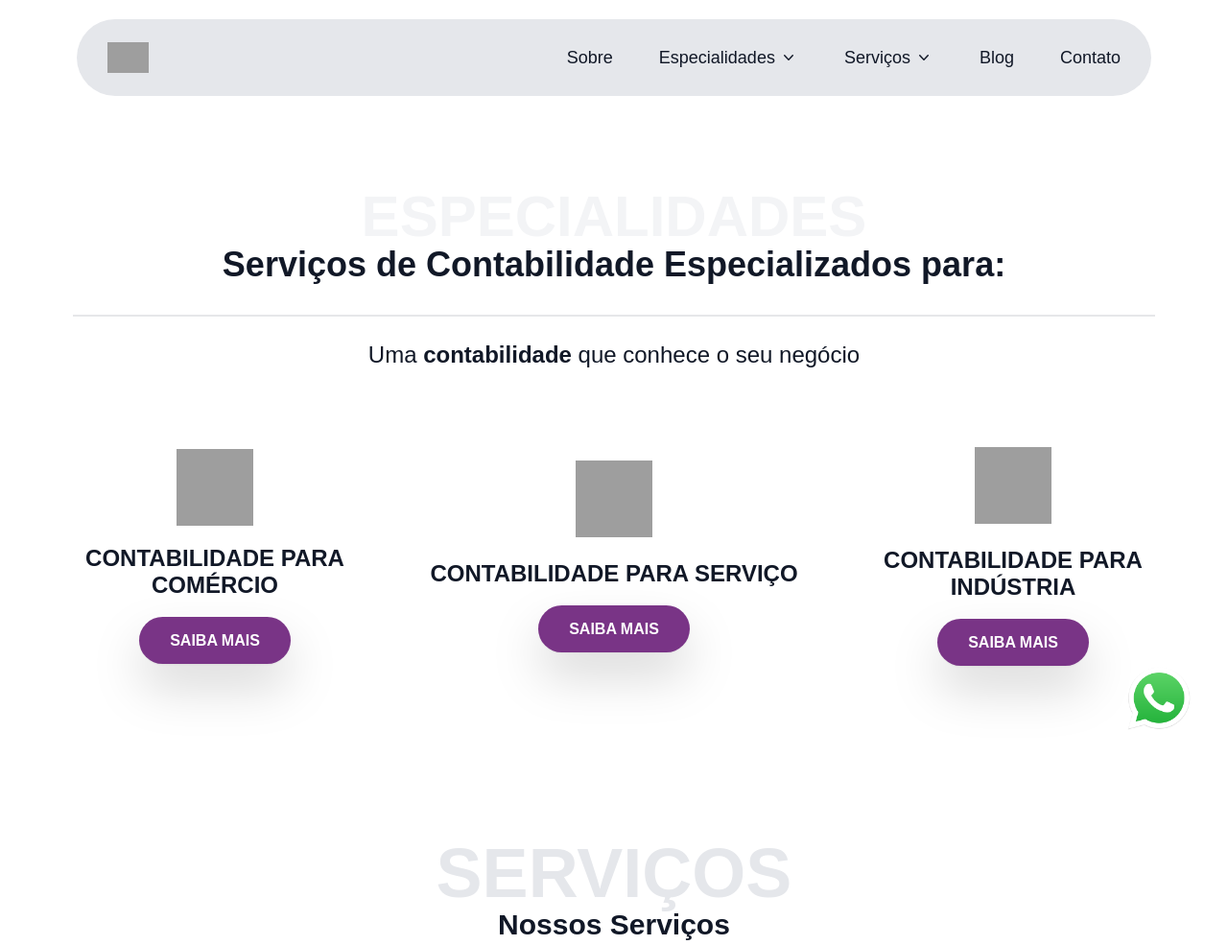
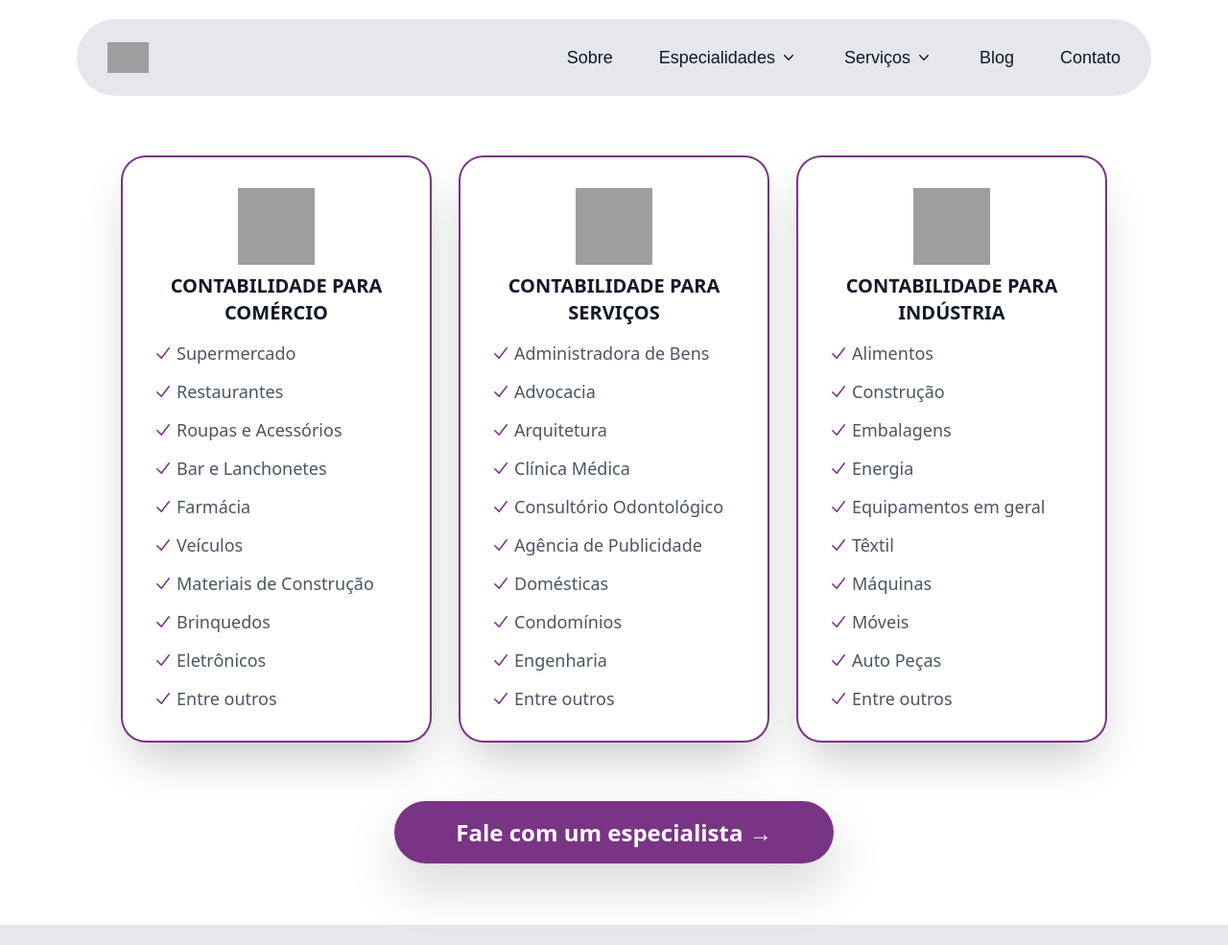
Before and after one commit to AAndreazza/site-escoben-contabilidade, a Gatsby site: page / in a window 1280 px wide. Shown: the top 985 px of the page at 96% size. Built offline with nearby package versions, Linux system fonts and the light colour scheme; Gatsby itself is replaced by a stand-in of ours; grey boxes are pictures that could not be loaded.

Commit message:
pagina especialidades em andamento

```diff
--- /dev/null
+++ b/src/components/Especialidades/PaginaEspecialidades.js
@@ -0,0 +1,250 @@
+import React from "react";
+import { Link } from 'gatsby'
+import Header from '../Header.js'
+import Footer from "../Footer";
+
+const PaginaEspecialidades = () => {
+    return (
+        <div>
+            <Header></Header>
+
+            {/* LOGO + TEXTO */}
+
+            {/* SERVICOS + TOPICOS */}
+            <div class="mx-auto mt-16 max-w-5xl sm:mt-30">
+                <div class="mx-auto isolate mt-10 grid max-w-80 grid-cols-1 gap-8 md:max-w-2xl md:grid-cols-2 lg:max-w-4xl xl:max-w-none xl:grid-cols-3">
+
+                    <div class="rounded-3xl p-8 ring-2 ring-[#793486] shadow-2xl">
+                        <div class="flex flex-col items-center justify-center">
+                            <img class="h-20 w-20 mb-2" src="https://img.icons8.com/ios-glyphs/90/refund-2.png" alt="refund-2" />
+                            <h2 class="text-xl font-semibold text-center leading-7 text-gray-900">
+                                CONTABILIDADE PARA COMÉRCIO
+                            </h2>
+                        </div>
+                        <ul role="list" class="mt-4 space-y-4 text-lg leading-6 text-gray-600">
+                            <li class="flex gap-x-1">
+                                <svg class="h-6 w-5 flex-none text-[#793486]" viewBox="0 0 20 20" fill="currentColor" aria-hidden="true">
+                                    <path fill-rule="evenodd" d="M16.704 4.153a.75.75 0 01.143 1.052l-8 10.5a.75.75 0 01-1.127.075l-4.5-4.5a.75.75 0 011.06-1.06l3.894 3.893 7.48-9.817a.75.75 0 011.05-.143z" clip-rule="evenodd" />
+                                </svg>
+                                Supermercado
+                            </li>
+                            <li class="flex gap-x-1">
+                                <svg class="h-6 w-5 flex-none text-[#793486]" viewBox="0 0 20 20" fill="currentColor" aria-hidden="true">
+                                    <path fill-rule="evenodd" d="M16.704 4.153a.75.75 0 01.143 1.052l-8 10.5a.75.75 0 01-1.127.075l-4.5-4.5a.75.75 0 011.06-1.06l3.894 3.893 7.48-9.817a.75.75 0 011.05-.143z" clip-rule="evenodd" />
+                                </svg>
+                                Restaurantes
+                            </li>
+                            <li class="flex gap-x-1">
+                                <svg class="h-6 w-5 flex-none text-[#793486]" viewBox="0 0 20 20" fill="currentColor" aria-hidden="true">
+                                    <path fill-rule="evenodd" d="M16.704 4.153a.75.75 0 01.143 1.052l-8 10.5a.75.75 0 01-1.127.075l-4.5-4.5a.75.75 0 011.06-1.06l3.894 3.893 7.48-9.817a.75.75 0 011.05-.143z" clip-rule="evenodd" />
+                                </svg>
+                                Roupas e Acessórios
+                            </li>
+                            <li class="flex gap-x-1">
+                                <svg class="h-6 w-5 flex-none text-[#793486]" viewBox="0 0 20 20" fill="currentColor" aria-hidden="true">
+                                    <path fill-rule="evenodd" d="M16.704 4.153a.75.75 0 01.143 1.052l-8 10.5a.75.75 0 01-1.127.075l-4.5-4.5a.75.75 0 011.06-1.06l3.894 3.893 7.48-9.817a.75.75 0 011.05-.143z" clip-rule="evenodd" />
+                                </svg>
+                                Bar e Lanchonetes
+                            </li>
+                            <li class="flex gap-x-1">
+                                <svg class="h-6 w-5 flex-none text-[#793486]" viewBox="0 0 20 20" fill="currentColor" aria-hidden="true">
+                                    <path fill-rule="evenodd" d="M16.704 4.153a.75.75 0 01.143 1.052l-8 10.5a.75.75 0 01-1.127.075l-4.5-4.5a.75.75 0 011.06-1.06l3.894 3.893 7.48-9.817a.75.75 0 011.05-.143z" clip-rule="evenodd" />
+                                </svg>
+                                Farmácia
+                            </li>
+                            <li class="flex gap-x-1">
+                                <svg class="h-6 w-5 flex-none text-[#793486]" viewBox="0 0 20 20" fill="currentColor" aria-hidden="true">
+                                    <path fill-rule="evenodd" d="M16.704 4.153a.75.75 0 01.143 1.052l-8 10.5a.75.75 0 01-1.127.075l-4.5-4.5a.75.75 0 011.06-1.06l3.894 3.893 7.48-9.817a.75.75 0 011.05-.143z" clip-rule="evenodd" />
+                                </svg>
+                                Veículos
+                            </li>
+                            <li class="flex gap-x-1">
+                                <svg class="h-6 w-5 flex-none text-[#793486]" viewBox="0 0 20 20" fill="currentColor" aria-hidden="true">
+                                    <path fill-rule="evenodd" d="M16.704 4.153a.75.75 0 01.143 1.052l-8 10.5a.75.75 0 01-1.127.075l-4.5-4.5a.75.75 0 011.06-1.06l3.894 3.893 7.48-9.817a.75.75 0 011.05-.143z" clip-rule="evenodd" />
+                                </svg>
+                                Materiais de Construção
+                            </li>
+                            <li class="flex gap-x-1">
+                                <svg class="h-6 w-5 flex-none text-[#793486]" viewBox="0 0 20 20" fill="currentColor" aria-hidden="true">
+                                    <path fill-rule="evenodd" d="M16.704 4.153a.75.75 0 01.143 1.052l-8 10.5a.75.75 0 01-1.127.075l-4.5-4.5a.75.75 0 011.06-1.06l3.894 3.893 7.48-9.817a.75.75 0 011.05-.143z" clip-rule="evenodd" />
+                                </svg>
+                                Brinquedos
+                            </li>
+                            <li class="flex gap-x-1">
+                                <svg class="h-6 w-5 flex-none text-[#793486]" viewBox="0 0 20 20" fill="currentColor" aria-hidden="true">
+                                    <path fill-rule="evenodd" d="M16.704 4.153a.75.75 0 01.143 1.052l-8 10.5a.75.75 0 01-1.127.075l-4.5-4.5a.75.75 0 011.06-1.06l3.894 3.893 7.48-9.817a.75.75 0 011.05-.143z" clip-rule="evenodd" />
+                                </svg>
+                                Eletrônicos
+                            </li>
+                            <li class="flex gap-x-1">
+                                <svg class="h-6 w-5 flex-none text-[#793486]" viewBox="0 0 20 20" fill="currentColor" aria-hidden="true">
+                                    <path fill-rule="evenodd" d="M16.704 4.153a.75.75 0 01.143 1.052l-8 10.5a.75.75 0 01-1.127.075l-4.5-4.5a.75.75 0 011.06-1.06l3.894 3.893 7.48-9.817a.75.75 0 011.05-.143z" clip-rule="evenodd" />
+                                </svg>
+                                Entre outros
+                            </li>
+                        </ul>
+                    </div>
+
+                    <div class="rounded-3xl p-8 ring-2 ring-[#793486] shadow-2xl">
+                        <div class="flex flex-col items-center justify-center">
+                            <img class="h-20 w-20 mb-2" src="https://img.icons8.com/ios/100/service--v1.png" alt="service--v1" />
+                            <h2 class="text-xl font-semibold text-center leading-7 text-gray-900">
+                                CONTABILIDADE PARA SERVIÇOS
+                            </h2>
+                        </div>
+                        <ul role="list" class="mt-4 space-y-4 text-lg leading-6 text-gray-600">
+                            <li class="flex gap-x-1">
+                                <svg class="h-6 w-5 flex-none text-[#793486]" viewBox="0 0 20 20" fill="currentColor" aria-hidden="true">
+                                    <path fill-rule="evenodd" d="M16.704 4.153a.75.75 0 01.143 1.052l-8 10.5a.75.75 0 01-1.127.075l-4.5-4.5a.75.75 0 011.06-1.06l3.894 3.893 7.48-9.817a.75.75 0 011.05-.143z" clip-rule="evenodd" />
+                                </svg>
+                                Administradora de Bens
+                            </li>
+                            <li class="flex gap-x-1">
+                                <svg class="h-6 w-5 flex-none text-[#793486]" viewBox="0 0 20 20" fill="currentColor" aria-hidden="true">
+                                    <path fill-rule="evenodd" d="M16.704 4.153a.75.75 0 01.143 1.052l-8 10.5a.75.75 0 01-1.127.075l-4.5-4.5a.75.75 0 011.06-1.06l3.894 3.893 7.48-9.817a.75.75 0 011.05-.143z" clip-rule="evenodd" />
+                                </svg>
+                                Advocacia
+                            </li>
+                            <li class="flex gap-x-1">
+                                <svg class="h-6 w-5 flex-none text-[#793486]" viewBox="0 0 20 20" fill="currentColor" aria-hidden="true">
+                                    <path fill-rule="evenodd" d="M16.704 4.153a.75.75 0 01.143 1.052l-8 10.5a.75.75 0 01-1.127.075l-4.5-4.5a.75.75 0 011.06-1.06l3.894 3.893 7.48-9.817a.75.75 0 011.05-.143z" clip-rule="evenodd" />
+                                </svg>
+                                Arquitetura
+                            </li>
+                            <li class="flex gap-x-1">
+                                <svg class="h-6 w-5 flex-none text-[#793486]" viewBox="0 0 20 20" fill="currentColor" aria-hidden="true">
+                                    <path fill-rule="evenodd" d="M16.704 4.153a.75.75 0 01.143 1.052l-8 10.5a.75.75 0 01-1.127.075l-4.5-4.5a.75.75 0 011.06-1.06l3.894 3.893 7.48-9.817a.75.75 0 011.05-.143z" clip-rule="evenodd" />
+                                </svg>
+                                Clínica Médica
+                            </li>
+                            <li class="flex gap-x-1">
+                                <svg class="h-6 w-5 flex-none text-[#793486]" viewBox="0 0 20 20" fill="currentColor" aria-hidden="true">
+                                    <path fill-rule="evenodd" d="M16.704 4.153a.75.75 0 01.143 1.052l-8 10.5a.75.75 0 01-1.127.075l-4.5-4.5a.75.75 0 011.06-1.06l3.894 3.893 7.48-9.817a.75.75 0 011.05-.143z" clip-rule="evenodd" />
+                                </svg>
+                                Consultório Odontológico
+                            </li>
+                            <li class="flex gap-x-1">
+                                <svg class="h-6 w-5 flex-none text-[#793486]" viewBox="0 0 20 20" fill="currentColor" aria-hidden="true">
+                                    <path fill-rule="evenodd" d="M16.704 4.153a.75.75 0 01.143 1.052l-8 10.5a.75.75 0 01-1.127.075l-4.5-4.5a.75.75 0 011.06-1.06l3.894 3.893 7.48-9.817a.75.75 0 011.05-.143z" clip-rule="evenodd" />
+                                </svg>
+                                Agência de Publicidade
+                            </li>
+                            <li class="flex gap-x-1">
+                                <svg class="h-6 w-5 flex-none text-[#793486]" viewBox="0 0 20 20" fill="currentColor" aria-hidden="true">
+                                    <path fill-rule="evenodd" d="M16.704 4.153a.75.75 0 01.143 1.052l-8 10.5a.75.75 0 01-1.127.075l-4.5-4.5a.75.75 0 011.06-1.06l3.894 3.893 7.48-9.817a.75.75 0 011.05-.143z" clip-rule="evenodd" />
+                                </svg>
+                                Domésticas
+                            </li>
+                            <li class="flex gap-x-1">
+                                <svg class="h-6 w-5 flex-none text-[#793486]" viewBox="0 0 20 20" fill="currentColor" aria-hidden="true">
+                                    <path fill-rule="evenodd" d="M16.704 4.153a.75.75 0 01.143 1.052l-8 10.5a.75.75 0 01-1.127.075l-4.5-4.5a.75.75 0 011.06-1.06l3.894 3.893 7.48-9.817a.75.75 0 011.05-.143z" clip-rule="evenodd" />
+                                </svg>
+                                Condomínios
+                            </li>
+                            <li class="flex gap-x-1">
+                                <svg class="h-6 w-5 flex-none text-[#793486]" viewBox="0 0 20 20" fill="currentColor" aria-hidden="true">
+                                    <path fill-rule="evenodd" d="M16.704 4.153a.75.75 0 01.143 1.052l-8 10.5a.75.75 0 01-1.127.075l-4.5-4.5a.75.75 0 011.06-1.06l3.894 3.893 7.48-9.817a.75.75 0 011.05-.143z" clip-rule="evenodd" />
+                                </svg>
+                                Engenharia
+                            </li>
+                            <li class="flex gap-x-1">
+                                <svg class="h-6 w-5 flex-none text-[#793486]" viewBox="0 0 20 20" fill="currentColor" aria-hidden="true">
+                                    <path fill-rule="evenodd" d="M16.704 4.153a.75.75 0 01.143 1.052l-8 10.5a.75.75 0 01-1.127.075l-4.5-4.5a.75.75 0 011.06-1.06l3.894 3.893 7.48-9.817a.75.75 0 011.05-.143z" clip-rule="evenodd" />
+                                </svg>
+                                Entre outros
+                            </li>
+                        </ul>
+                    </div>
+
+                    <div class="rounded-3xl p-8 ring-2 ring-[#793486] shadow-2xl">
+                        <div class="flex flex-col items-center justify-center">
+                            <img class="h-20 w-20 mb-2" src="https://img.icons8.com/ios/100/workers-male.png" alt="workers-male" />
+                            <h2 class="text-xl font-semibold text-center leading-7 text-gray-900">
+                                CONTABILIDADE PARA INDÚSTRIA
+                            </h2>
+                        </div>
+                        <ul role="list" class="mt-4 space-y-4 text-lg leading-6 text-gray-600">
+                            <li class="flex gap-x-1">
+                                <svg class="h-6 w-5 flex-none text-[#793486]" viewBox="0 0 20 20" fill="currentColor" aria-hidden="true">
+                                    <path fill-rule="evenodd" d="M16.704 4.153a.75.75 0 01.143 1.052l-8 10.5a.75.75 0 01-1.127.075l-4.5-4.5a.75.75 0 011.06-1.06l3.894 3.893 7.48-9.817a.75.75 0 011.05-.143z" clip-rule="evenodd" />
+                                </svg>
+                                Alimentos
+                            </li>
+                            <li class="flex gap-x-1">
+                                <svg class="h-6 w-5 flex-none text-[#793486]" viewBox="0 0 20 20" fill="currentColor" aria-hidden="true">
+                                    <path fill-rule="evenodd" d="M16.704 4.153a.75.75 0 01.143 1.052l-8 10.5a.75.75 0 01-1.127.075l-4.5-4.5a.75.75 0 011.06-1.06l3.894 3.893 7.48-9.817a.75.75 0 011.05-.143z" clip-rule="evenodd" />
+                                </svg>
+                                Construção
+                            </li>
+                            <li class="flex gap-x-1">
+                                <svg class="h-6 w-5 flex-none text-[#793486]" viewBox="0 0 20 20" fill="currentColor" aria-hidden="true">
+                                    <path fill-rule="evenodd" d="M16.704 4.153a.75.75 0 01.143 1.052l-8 10.5a.75.75 0 01-1.127.075l-4.5-4.5a.75.75 0 011.06-1.06l3.894 3.893 7.48-9.817a.75.75 0 011.05-.143z" clip-rule="evenodd" />
+                                </svg>
+                                Embalagens
+                            </li>
+                            <li class="flex gap-x-1">
+                                <svg class="h-6 w-5 flex-none text-[#793486]" viewBox="0 0 20 20" fill="currentColor" aria-hidden="true">
+                                    <path fill-rule="evenodd" d="M16.704 4.153a.75.75 0 01.143 1.052l-8 10.5a.75.75 0 01-1.127.075l-4.5-4.5a.75.75 0 011.06-1.06l3.894 3.893 7.48-9.817a.75.75 0 011.05-.143z" clip-rule="evenodd" />
+                                </svg>
+                                Energia
+                            </li>
+                            <li class="flex gap-x-1">
+                                <svg class="h-6 w-5 flex-none text-[#793486]" viewBox="0 0 20 20" fill="currentColor" aria-hidden="true">
+                                    <path fill-rule="evenodd" d="M16.704 4.153a.75.75 0 01.143 1.052l-8 10.5a.75.75 0 01-1.127.075l-4.5-4.5a.75.75 0 011.06-1.06l3.894 3.893 7.48-9.817a.75.75 0 011.05-.143z" clip-rule="evenodd" />
+                                </svg>
+                                Equipamentos em geral
+                            </li>
+                            <li class="flex gap-x-1">
+                                <svg class="h-6 w-5 flex-none text-[#793486]" viewBox="0 0 20 20" fill="currentColor" aria-hidden="true">
+                                    <path fill-rule="evenodd" d="M16.704 4.153a.75.75 0 01.143 1.052l-8 10.5a.75.75 0 01-1.127.075l-4.5-4.5a.75.75 0 011.06-1.06l3.894 3.893 7.48-9.817a.75.75 0 011.05-.143z" clip-rule="evenodd" />
+                                </svg>
+                                Têxtil
+                            </li>
+                            <li class="flex gap-x-1">
+                                <svg class="h-6 w-5 flex-none text-[#793486]" viewBox="0 0 20 20" fill="currentColor" aria-hidden="true">
+                                    <path fill-rule="evenodd" d="M16.704 4.153a.75.75 0 01.143 1.052l-8 10.5a.75.75 0 01-1.127.075l-4.5-4.5a.75.75 0 011.06-1.06l3.894 3.893 7.48-9.817a.75.75 0 011.05-.143z" clip-rule="evenodd" />
+                                </svg>
+                                Máquinas
+                            </li>
+                            <li class="flex gap-x-1">
+                                <svg class="h-6 w-5 flex-none text-[#793486]" viewBox="0 0 20 20" fill="currentColor" aria-hidden="true">
+                                    <path fill-rule="evenodd" d="M16.704 4.153a.75.75 0 01.143 1.052l-8 10.5a.75.75 0 01-1.127.075l-4.5-4.5a.75.75 0 011.06-1.06l3.894 3.893 7.48-9.817a.75.75 0 011.05-.143z" clip-rule="evenodd" />
+                                </svg>
+                                Móveis
+                            </li>
+                            <li class="flex gap-x-1">
+                                <svg class="h-6 w-5 flex-none text-[#793486]" viewBox="0 0 20 20" fill="currentColor" aria-hidden="true">
+                                    <path fill-rule="evenodd" d="M16.704 4.153a.75.75 0 01.143 1.052l-8 10.5a.75.75 0 01-1.127.075l-4.5-4.5a.75.75 0 011.06-1.06l3.894 3.893 7.48-9.817a.75.75 0 011.05-.143z" clip-rule="evenodd" />
+                                </svg>
+                                Auto Peças
+                            </li>
+                            <li class="flex gap-x-1">
+                                <svg class="h-6 w-5 flex-none text-[#793486]" viewBox="0 0 20 20" fill="currentColor" aria-hidden="true">
+                                    <path fill-rule="evenodd" d="M16.704 4.153a.75.75 0 01.143 1.052l-8 10.5a.75.75 0 01-1.127.075l-4.5-4.5a.75.75 0 011.06-1.06l3.894 3.893 7.48-9.817a.75.75 0 011.05-.143z" clip-rule="evenodd" />
+                                </svg>
+                                Entre outros
+                            </li>
+                        </ul>
+                    </div>
+                </div>
+            </div>
+
+            {/* CTA */}
+            <div class="mt-16 sm:mt-20 mb-20 text-center">
+                <Link
+                    to='#'
+                    className='rounded-full bg-[#793486] drop-shadow-2xl px-10 sm:px-16 py-4 text-2xl mb-8 font-semibold text-white shadow-sm hover:bg-[#ac76f1] focus-visible:outline focus-visible:outline-2 focus-visible:outline-offset-2 focus-visible:outline-[#b1ffe9]'
+                >
+                    Fale com um especialista
+                    <span aria-hidden='true'> &rarr;</span>
+                </Link>
+            </div>
+
+            {/* FORMULARIO */}
+
+            <Footer></Footer>
+        </div>
+    )
+}
+
+export default PaginaEspecialidades;
--- a/src/components/PaginaInicial/Especialidades.js
+++ b/src/components/PaginaInicial/Especialidades.js
@@ -27,11 +27,11 @@ const Especialidades = () => {
                                 </Link>
                             </p>
                         </div>
-                        {/* CORRETO: */}
+
                         <div class="flex flex-col items-center justify-center">
                             <img class="h-20 w-20 mb-6" src="https://img.icons8.com/ios/100/service--v1.png" alt="service--v1" />
                             <h2 class="text-2xl font-semibold leading-7 text-gray-900">
-                                CONTABILIDADE PARA SERVIÇO
+                                CONTABILIDADE PARA SERVIÇOS
                             </h2>
                             <p class="mt-8">
                                 <Link
--- a/src/components/PaginaInicial/Servicos.js
+++ b/src/components/PaginaInicial/Servicos.js
@@ -15,7 +15,6 @@ const Servicos = () => {
                 <div class="bg-white py-12">
                     <div class="mx-auto max-w-2xl lg:max-w-5xl">
                         <dl class="grid max-w-xl grid-cols-1 gap-x-8 gap-y-10 lg:max-w-none lg:grid-cols-2 lg:gap-y-16">
-                            {/* CORRETO */}
                             <div class="flex items-center">
                                 <img class="h-20 w-20 mr-6" src="https://img.icons8.com/ios/100/cash-receipt.png" alt="cash-receipt" />
                                 <div>
@@ -23,7 +22,6 @@ const Servicos = () => {
                                     <dd class="mt-2 text-lg leading-7 text-gray-800">Cumpriremos todas as suas obrigações contábeis e burocráticas.</dd>
                                 </div>
                             </div>
-                            {/* CORRETO */}
                             <div class="flex items-center">
                                 <img class="h-20 w-20 mr-6" src="https://img.icons8.com/ios/100/receipt-approved.png" alt="receipt-approved" />
                                 <div>
--- a/src/pages/index.js
+++ b/src/pages/index.js
@@ -4,15 +4,19 @@ import WhatsappIcon from '../components/WhatsappIcon'
 import Especialidades from '../components/PaginaInicial/Especialidades'
 import Servicos from '../components/PaginaInicial/Servicos'
 import Footer from '../components/Footer'
+import PaginaEspecialidades from '../components/Especialidades/PaginaEspecialidades'
 
 const Index = () => {
     return (
         <div>
+            {/*
             <Header></Header>
             <WhatsappIcon></WhatsappIcon>
             <Especialidades></Especialidades>
             <Servicos></Servicos>
             <Footer></Footer>
+             */}
+            <PaginaEspecialidades></PaginaEspecialidades>
         </div>
     )
 }
```
